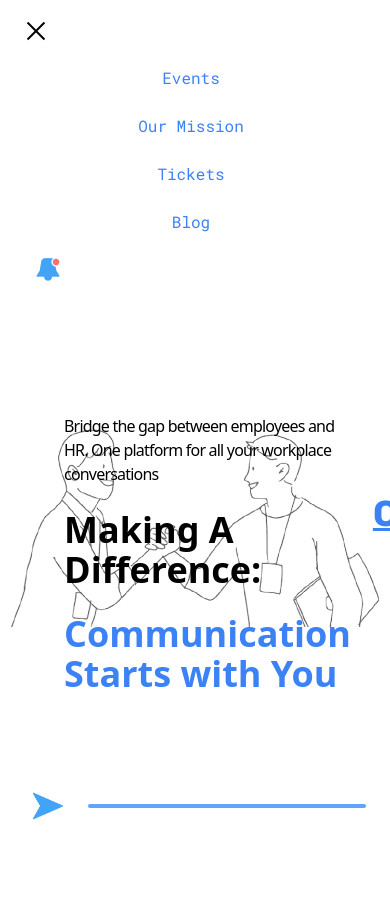
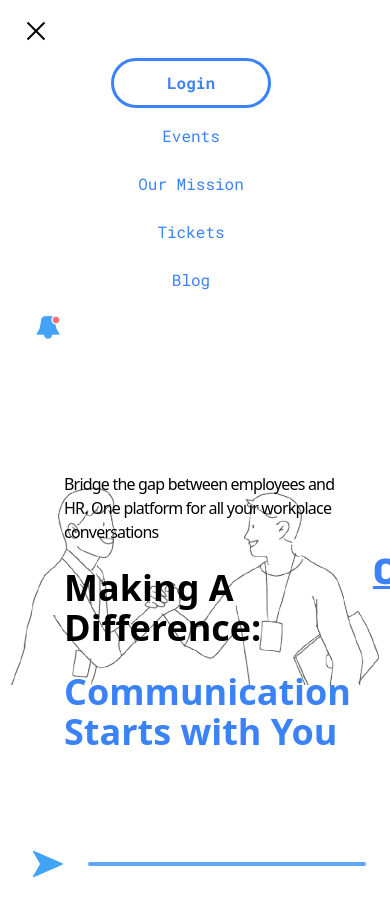
Before and after one commit to rogerjacobj/rj10-erm-system, a React (Vite) app in the folder frontend/: page / in a window 390 px wide. Both pictures are taken after a click on the button 187 px from the left and 31 px from the top of the page. Shown: the top 904 px of the page. Before the commit the page ends 846 px from the top, so only its background shows below. Built offline with nearby package versions, Linux system fonts and the light colour scheme.

Commit message:
update 9

```diff
--- a/frontend/src/components/Navbar.jsx
+++ b/frontend/src/components/Navbar.jsx
@@ -43,6 +43,17 @@ const Navbar = () => {
       {/* Centered Nav: use flex-1 and justify-center on md+ screens */}
       <nav className={`flex-1 ${open ? 'block' : 'hidden'} md:block`}>
         <ul className="flex flex-col md:flex-row md:justify-center md:items-center gap-4 md:gap-8 text-[var(--color-primary)]">
+          {/* Mobile-only login link */}
+          <li className="list-none md:hidden">
+            <Link
+              to="/login"
+              className="login-pill inline-block text-center w-full"
+              onClick={() => setOpen(false)}
+            >
+              Login
+            </Link>
+          </li>
+
           {navItems.map((item, idx) => (
             <li key={item.to} className="list-none">
               <Link
```
